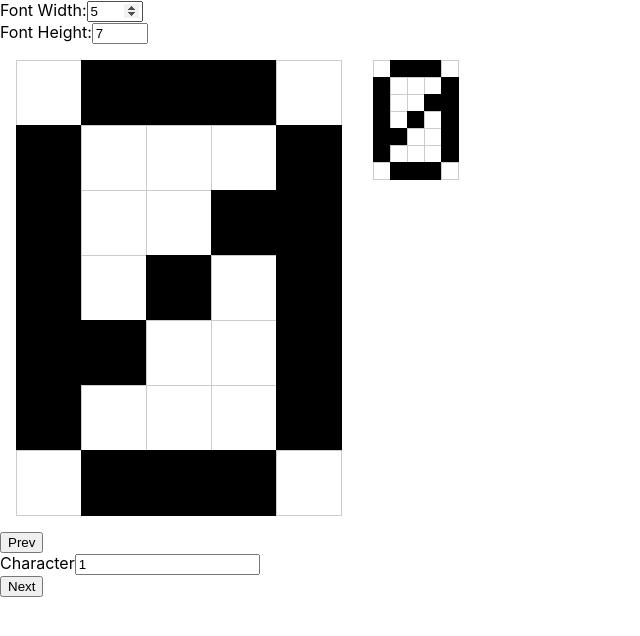
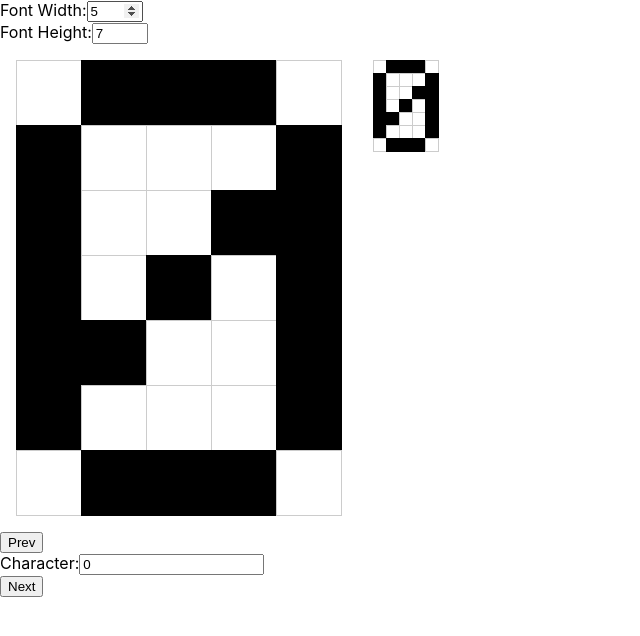
Before and after one commit to amberstarlight/font-maker, a React (Create React App) app: page / in a window 1280 px wide. Shown: the top 636 px of the page, without its empty margins (0-640 px from the left). Built offline with nearby package versions, Linux system fonts and the light colour scheme.

Commit message:
Fix character input

```diff
--- a/src/components/Char/Char.css
+++ b/src/components/Char/Char.css
@@ -5,8 +5,8 @@
 }
 
 .small div .pixel {
-	height: 1em;
-	width: 1em;
+	height: .75em;
+	width: .75em;
 }
 
 .small .pixel .checkbox-pixel {
--- a/src/components/Font/Font.js
+++ b/src/components/Font/Font.js
@@ -39,6 +39,8 @@ class Font extends React.Component {
 			this.handleSizeChange(parseInt(value), this.state.fontHeight);
 		} else if (name === "fontHeight") {
 			this.handleSizeChange(this.state.fontWidth, parseInt(value));
+		} else if (name === "currentChar") {
+			this.handleCharInputChange(parseInt(value));
 		} else {
 			this.setState({[name]: value});
 		}
@@ -100,11 +102,17 @@ class Font extends React.Component {
 		}
 	}
 
-	// handleCharInputChange(char) {
-	// 	if (char > this.state.pixelData.length) {
-	//
-	// 	}
-	// }
+	handleCharInputChange(value) {
+		console.log(this.state.currentChar);
+		if (!value) {
+			this.setState({currentChar: 0});
+		} else {
+			while (value >= this.state.pixelData.length) {
+				this.addChar();
+			}
+			this.setState({currentChar: value});
+		}
+	}
 
 	addChar() {
 		let pixelDataUpdated = this.state.pixelData;
@@ -163,10 +171,10 @@ class Font extends React.Component {
 				<Input
 					type="number"
 					name="currentChar"
-					label="Character"
-					value={this.state.currentChar + 1}
+					label="Character:"
+					value={this.state.currentChar}
 					min={0}
-					onChange={this.handleCharChange.bind(this, "box")}
+					onChange={this.handleInputChange.bind(this)}
 				/>
 				<Button
 					name="Next"
```
